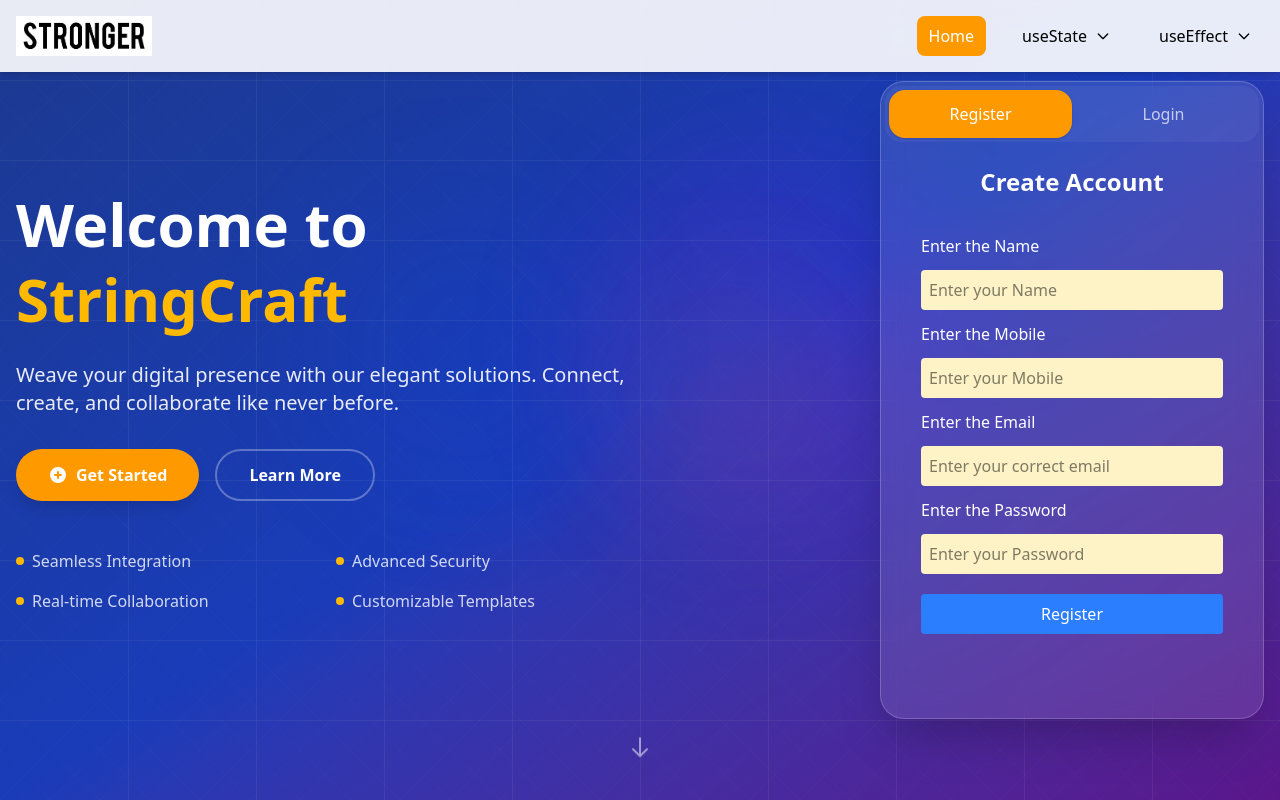
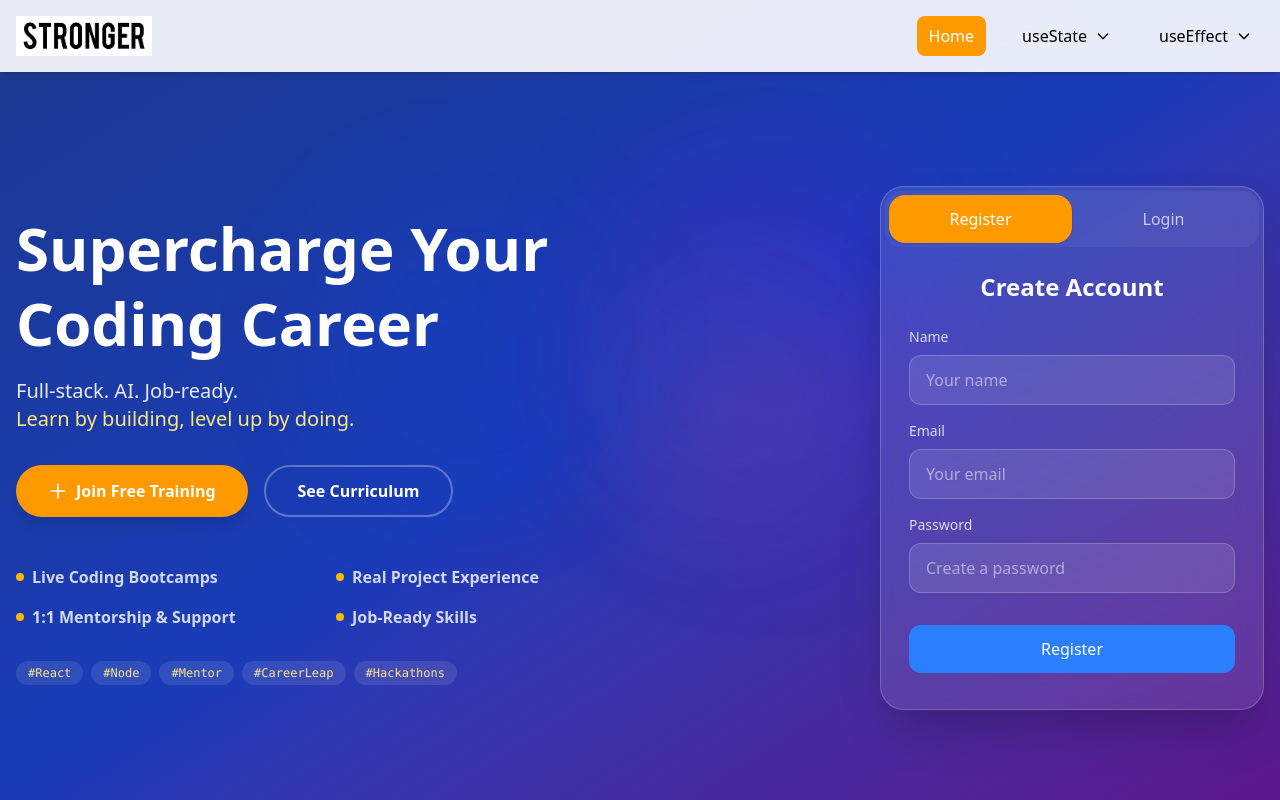
Before and after one commit to codesmashers31/myreact_team_strongers, a React (Vite) app: page / in a window 1280 px wide. Built offline with nearby package versions, Linux system fonts and the light colour scheme.

Commit message:
Api Updated

```diff
--- a/src/components/UseEffectapiFetch.jsx
+++ b/src/components/UseEffectapiFetch.jsx
@@ -3,21 +3,72 @@ import { useEffect, useState } from "react";
 
 const UseEffectapiFetch = () => {
 
-
-  return (
-    <section className="pt-24 pb-12 px-4">
-      <div className="max-w-2xl mx-auto bg-gradient-to-br from-gray-50 to-white p-8 rounded-3xl shadow-xl border border-gray-200">
-
-        {/* Title */}
-        <h2 className="text-3xl font-bold text-center mb-6 text-indigo-700">
-          React API Call Hook
-        </h2>
+const [product,setProduct] = useState([]);
 
 
 
 
+useEffect(()=>{
+
+ fetch("https://dummyjson.com/products?limit=10")
+ .then((res)=>res.json())
+ .then((data)=>setProduct(data.products))
+ .catch((err)=>console.error('Something is error',err));
+
+},[])
+
+
+console.log('This is product',product);
+
+
+
+
+  return (
+    <>
+<section className="pt-24 pb-12 px-4">
+  <h2 className="text-3xl font-bold text-center mb-10 text-indigo-700">
+    Our Product List
+  </h2>
+
+  {/* Grid layout */}
+  <div className="grid grid-cols-1 sm:grid-cols-2 md:grid-cols-3 lg:grid-cols-4 gap-8">
+    {product.map((product_new) => (
+      <div
+        key={product_new.id}
+        className="bg-white shadow-lg rounded-2xl overflow-hidden hover:shadow-2xl transition duration-300 flex flex-col"
+      >
+        {/* Image */}
+        <img
+          src={product_new.images[0]}
+          alt={product_new.title}
+          className="h-56 w-full object-cover"
+        />
+
+        {/* Card content */}
+        <div className="p-4 flex flex-col flex-grow">
+          <h1 className="font-bold text-lg text-gray-800 mb-2">
+            {product_new.title.slice(0, 20)}
+          </h1>
+          <p className="text-sm text-gray-600 mb-4 flex-grow">
+            {product_new.description.slice(0, 50)}...
+          </p>
+
+          {/* Price + Button */}
+          <div className="flex justify-between items-center mt-auto">
+            <p className="text-lg font-bold text-green-700">
+              Rs {product_new.price}
+            </p>
+            <button className="bg-yellow-400 text-black font-semibold px-4 py-2 rounded-lg hover:bg-yellow-500 transition">
+              Add to Cart
+            </button>
+          </div>
+        </div>
       </div>
-    </section>
+    ))}
+  </div>
+</section>
+
+    </>
   );
 };
 
--- a/src/pages/Form.jsx
+++ b/src/pages/Form.jsx
@@ -1,88 +1,32 @@
-  import { useState } from "react";
-
-  const Form = () => {
-
-    const [formdata, setFormdata] = useState(
-       {
-        fullname: "", mobile: "", email: "", password: ""
-       }
-      )
-
-      const [error,setError] = useState("");
-
-
-
-    const handlechange = (e) => {
-
-
-    setFormdata({...formdata,[e.target.name]:e.target.value})
-
-     if(formdata.mobile.length >= 10 ){
-      setError("mobile Number Must Be 10 digit")
-     }else if (formdata.mobile.length <=11 ){
-      setError("")
-
-     }
-   //console.log(formdata);
-
-
-    }
-
-
-    const handlesubmit = (event) => {
-
-         event.preventDefault()
-
-         const stringdata = JSON.stringify(formdata);
-
-         localStorage.setItem("users",stringdata)
-
-         alert('Register Succfully done');
-
-       setFormdata({fullname: "", mobile: "", email: "", password: ""})
-
-
-    }
-
-
-
-
-    return (
-
+const Form = () => (
+  <form className="space-y-4">
     <div>
-        <form className="flex flex-col p-3 gap-3" onSubmit={handlesubmit}>
-          <div className="flex flex-col">
-            <label htmlFor="" className="text-white mb-3">Enter the Name</label>
-            <input type="text" onChange={handlechange} value={formdata.fullname} name="fullname" className="h-10 bg-amber-100 p-2 rounded" placeholder="Enter your Name" />
+      <label className="block text-white/80 text-sm mb-2">Name</label>
+      <input
+        type="text"
+        placeholder="Your name"
+        className="w-full bg-white/10 border border-white/20 rounded-xl py-3 px-4 text-white placeholder-white/50 focus:outline-none focus:ring-2 focus:ring-amber-500/50"
+      />
     </div>
-
-          <div className="flex flex-col">
-            <label htmlFor="" className="text-white mb-3">Enter the Mobile</label>
-            <input type="text" onChange={handlechange} value={formdata.mobile} className="h-10   bg-amber-100 p-2 rounded" name="mobile" placeholder="Enter your Mobile" />
-            <p className="text-red-800">{error}</p>
+    <div>
+      <label className="block text-white/80 text-sm mb-2">Email</label>
+      <input
+        type="email"
+        placeholder="Your email"
+        className="w-full bg-white/10 border border-white/20 rounded-xl py-3 px-4 text-white placeholder-white/50 focus:outline-none focus:ring-2 focus:ring-amber-500/50"
+      />
     </div>
-          <div className="flex flex-col">
-            <label htmlFor="" className="text-white mb-3">Enter the Email</label>
-            <input type="text" onChange={handlechange} value={formdata.email} className="h-10 bg-amber-100 p-2 rounded" name="email" placeholder="Enter your correct email" />
+    <div>
+      <label className="block text-white/80 text-sm mb-2">Password</label>
+      <input
+        type="password"
+        placeholder="Create a password"
+        className="w-full bg-white/10 border border-white/20 rounded-xl py-3 px-4 text-white placeholder-white/50 focus:outline-none focus:ring-2 focus:ring-amber-500/50"
+      />
     </div>
-          <div className="flex flex-col">
-            <label htmlFor="" className="text-white mb-3">Enter the Password</label>
-            <input type="text" onChange={handlechange} value={formdata.password} className="h-10 bg-amber-100 mb-2 p-2 rounded" name="password" placeholder="Enter your Password" />
-          </div>
-
-          <div className="text-white mb-3 bg-blue-500  text-center p-2 rounded">
-            <button type="submit">Register</button>
-          </div>
+    <button className="w-full bg-blue-500 hover:bg-blue-600 text-white font-medium py-3 rounded-xl transition-all duration-300 transform hover:scale-[1.02] mt-4">
+      Register
+    </button>
   </form>
-      </div>
-
-
-
 );
-
-
-
-
-  }
-
 export default Form;
--- a/src/pages/Landing.jsx
+++ b/src/pages/Landing.jsx
@@ -1,112 +1,86 @@
 import { useState } from "react";
-import Form from "./Form";
+import Form from "./Form"; // your registration form component
 
-const Landing = () => {
+const features = [
+  "Live Coding Bootcamps",
+  "Real Project Experience",
+  "1:1 Mentorship & Support",
+  "Job-Ready Skills",
+];
+
+export default function Landing() {
   const [isLogin, setIsLogin] = useState(false);
 
   return (
-    <>
-      <section className="relative min-h-screen flex items-center justify-center overflow-hidden">
-        {/* Animated background elements */}
-        <div className="absolute inset-0 bg-gradient-to-br from-blue-900 via-blue-800 to-purple-900">
-          {/* Floating shapes */}
-          <div className="absolute top-1/4 left-1/4 w-72 h-72 bg-blue-700/20 rounded-full blur-3xl animate-pulse"></div>
-          <div className="absolute bottom-1/3 right-1/4 w-96 h-96 bg-purple-600/20 rounded-full blur-3xl animate-pulse delay-1000"></div>
-          <div className="absolute top-1/3 right-1/3 w-64 h-64 bg-amber-500/10 rounded-full blur-3xl animate-pulse delay-2000"></div>
-        </div>
+    <section className="relative min-h-screen flex items-center justify-center overflow-hidden pt-24">
+      {/* BG & cool effects */}
+      <div className="absolute inset-0 bg-gradient-to-br from-blue-900 via-blue-800 to-purple-900"></div>
+      <div className="absolute top-1/4 left-1/4 w-72 h-72 bg-blue-700/20 rounded-full blur-3xl animate-pulse" />
+      <div className="absolute bottom-1/3 right-1/4 w-96 h-96 bg-purple-600/20 rounded-full blur-3xl animate-pulse delay-1000" />
+      <div className="absolute top-1/3 right-1/3 w-64 h-64 bg-amber-500/10 rounded-full blur-3xl animate-pulse delay-2000" />
 
-        {/* String art elements */}
-        <div className="absolute inset-0 opacity-20">
-          {/* Horizontal strings */}
-          {[...Array(10)].map((_, i) => (
-            <div
-              key={i}
-              className="absolute w-full h-px bg-white/30"
-              style={{ top: `${(i + 1) * 10}%` }}
-            ></div>
-          ))}
-          {/* Vertical strings */}
-          {[...Array(10)].map((_, i) => (
-            <div
-              key={i}
-              className="absolute h-full w-px bg-white/30"
-              style={{ left: `${(i + 1) * 10}%` }}
-            ></div>
-          ))}
-          {/* Diagonal strings */}
-          <div className="absolute inset-0 bg-[linear-gradient(45deg,transparent_49%,rgba(255,255,255,0.1)_50%,transparent_51%)] bg-[length:50px_50px]"></div>
-          <div className="absolute inset-0 bg-[linear-gradient(-45deg,transparent_49%,rgba(255,255,255,0.1)_50%,transparent_51%)] bg-[length:50px_50px]"></div>
-        </div>
-
+      {/* Main content container */}
       <div className="relative z-30 container mx-auto px-4 flex flex-col md:flex-row items-center justify-between gap-12">
-          {/* Text content */}
+        {/* Hero Information */}
         <div className="text-center md:text-left md:w-1/2 animate-fade-in-right">
-            <h1 className="text-4xl md:text-6xl font-bold text-white mb-6 leading-tight">
-              Welcome to <span className="text-amber-400">StringCraft</span>
+          <h1 className="text-4xl md:text-6xl font-bold text-white mb-4 leading-tight">
+            Supercharge Your Coding Career
           </h1>
-            <p className="text-xl text-white/90 mb-8 max-w-2xl">
-              Weave your digital presence with our elegant solutions. Connect, create, and collaborate like never before.
+          <p className="text-xl text-white/90 mb-8 max-w-2xl mx-auto md:mx-0">
+            Full-stack. AI. Job-ready. <br />
+            <span className="text-amber-200">Learn by building, level up by doing.</span>
           </p>
           <div className="flex flex-col sm:flex-row gap-4 justify-center md:justify-start">
-              <button className="bg-amber-500 hover:bg-amber-600 text-white font-semibold py-3 px-8 rounded-full transition-all duration-300 transform hover:scale-105 shadow-lg flex items-center gap-2">
-                <svg xmlns="http://www.w3.org/2000/svg" className="h-5 w-5" viewBox="0 0 20 20" fill="currentColor">
-                  <path fillRule="evenodd" d="M10 18a8 8 0 100-16 8 8 0 000 16zm1-11a1 1 0 10-2 0v2H7a1 1 0 100 2h2v2a1 1 0 102 0v-2h2a1 1 0 100-2h-2V7z" clipRule="evenodd" />
+            <button className="bg-amber-500 hover:bg-amber-600 text-white font-semibold py-3 px-8 rounded-full shadow-lg transition-all transform hover:scale-105 flex items-center gap-2">
+              <svg className="h-5 w-5" fill="none" stroke="currentColor" viewBox="0 0 24 24">
+                <path strokeLinecap="round" strokeLinejoin="round" strokeWidth="2"
+                  d="M12 4v16m8-8H4"
+                />
               </svg>
-                Get Started
+              Join Free Training
             </button>
-              <button className="border-2 border-white/30 hover:border-white text-white font-semibold py-3 px-8 rounded-full transition-all duration-300 transform hover:scale-105">
-                Learn More
+            <button className="border-2 border-white/30 hover:border-white text-white font-semibold py-3 px-8 rounded-full transition-all transform hover:scale-105">
+              See Curriculum
             </button>
           </div>
-
-            {/* Features list */}
+          {/* Features */}
           <div className="mt-12 grid grid-cols-1 sm:grid-cols-2 gap-4 text-white/80">
-              <div className="flex items-center gap-2">
-                <div className="w-2 h-2 bg-amber-400 rounded-full"></div>
-                <span>Seamless Integration</span>
+            {features.map(f => (
+              <div key={f} className="flex items-center gap-2">
+                <div className="w-2 h-2 bg-amber-400 rounded-full"/>
+                <span className="font-semibold">{f}</span>
               </div>
-              <div className="flex items-center gap-2">
-                <div className="w-2 h-2 bg-amber-400 rounded-full"></div>
-                <span>Advanced Security</span>
+            ))}
           </div>
-              <div className="flex items-center gap-2">
-                <div className="w-2 h-2 bg-amber-400 rounded-full"></div>
-                <span>Real-time Collaboration</span>
-              </div>
-              <div className="flex items-center gap-2">
-                <div className="w-2 h-2 bg-amber-400 rounded-full"></div>
-                <span>Customizable Templates</span>
-              </div>
+          {/* Coding badges */}
+          <div className="mt-8 flex gap-2 flex-wrap">
+            {['#React', '#Node', '#Mentor', '#CareerLeap', '#Hackathons'].map((s,i) => (
+              <span key={i} className="bg-white/10 px-3 py-1 rounded-full text-amber-200 text-xs font-mono">{s}</span>
+            ))}
           </div>
         </div>
 
-          {/* Form container with toggle */}
+        {/* Auth Card */}
         <div className="w-full md:w-96 bg-white/10 backdrop-blur-md rounded-3xl p-1 border border-white/20 shadow-2xl animate-fade-in-left">
-            {/* Toggle between login and register */}
+          {/* Toggle */}
           <div className="flex bg-white/5 rounded-2xl p-1 mb-6">
             <button
               onClick={() => setIsLogin(false)}
-                className={`flex-1 py-3 rounded-2xl text-center font-medium transition-all ${!isLogin ? 'bg-amber-500 text-white shadow' : 'text-white/70 hover:text-white'}`}
-              >
+              className={`flex-1 py-3 rounded-2xl text-center font-medium transition-all ${!isLogin ? 'bg-amber-500 text-white shadow' : 'text-white/70 hover:text-white'}`}>
               Register
             </button>
             <button
               onClick={() => setIsLogin(true)}
-                className={`flex-1 py-3 rounded-2xl text-center font-medium transition-all ${isLogin ? 'bg-blue-500 text-white shadow' : 'text-white/70 hover:text-white'}`}
-              >
+              className={`flex-1 py-3 rounded-2xl text-center font-medium transition-all ${isLogin ? 'bg-blue-500 text-white shadow' : 'text-white/70 hover:text-white'}`}>
               Login
             </button>
           </div>
-
           {/* Form */}
           <div className="px-6 pb-8">
-              <h2 className="text-2xl font-bold text-white mb-6 text-center">
-                {isLogin ? 'Welcome Back!' : 'Create Account'}
-              </h2>
-
+            <h2 className="text-2xl font-bold text-white mb-6 text-center">{isLogin ? 'Welcome Back!' : 'Create Account'}</h2>
             {isLogin ? (
-                // Login Form
               <div className="space-y-4">
+                {/* Email */}
                 <div>
                   <label className="block text-white/80 text-sm mb-2">Email</label>
                   <input
@@ -115,6 +89,7 @@ const Landing = () => {
                     className="w-full bg-white/10 border border-white/20 rounded-xl py-3 px-4 text-white placeholder-white/50 focus:outline-none focus:ring-2 focus:ring-amber-500/50"
                   />
                 </div>
+                {/* Password */}
                 <div>
                   <label className="block text-white/80 text-sm mb-2">Password</label>
                   <input
@@ -135,52 +110,11 @@ const Landing = () => {
                 </button>
               </div>
             ) : (
-                // Registration Form
               <Form />
             )}
-
-              {/* Social login */}
-              <div className="mt-6">
-                {/* <div className="relative flex items-center">
-                  <div className="flex-grow border-t border-white/20"></div>
-                  <span className="flex-shrink mx-4 text-white/60 text-sm">Or continue with</span>
-                  <div className="flex-grow border-t border-white/20"></div>
-                </div> */}
-
-                {/* <div className="grid grid-cols-3 gap-3 mt-4">
-                  <button className="bg-white/10 hover:bg-white/20 p-2 rounded-xl transition-all duration-300 flex items-center justify-center">
-                    <svg className="w-5 h-5" viewBox="0 0 24 24" fill="currentColor">
-                      <path d="M22.56 12.25c0-.78-.07-1.53-.2-2.25H12v4.26h5.92c-.26 1.37-1.04 2.53-2.21 3.31v2.77h3.57c2.08-1.92 3.28-4.74 3.28-8.09z" fill="#4285F4"/>
-                      <path d="M12 23c2.97 0 5.46-.98 7.28-2.66l-3.57-2.77c-.98.66-2.23 1.06-3.71 1.06-2.86 0-5.29-1.93-6.16-4.53H2.18v2.84C3.99 20.53 7.7 23 12 23z" fill="#34A853"/>
-                      <path d="M5.84 14.09c-.22-.66-.35-1.36-.35-2.09s.13-1.43.35-2.09V7.07H2.18C1.43 8.55 1 10.22 1 12s.43 3.45 1.18 4.93l2.85-2.22.81-.62z" fill="#FBBC05"/>
-                      <path d="M12 5.38c1.62 0 3.06.56 4.21 1.64l3.15-3.15C17.45 2.09 14.97 1 12 1 7.7 1 3.99 3.47 2.18 7.07l3.66 2.84c.87-2.6 3.3-4.53 6.16-4.53z" fill="#EA4335"/>
-                    </svg>
-                  </button>
-                  <button className="bg-white/10 hover:bg-white/20 p-2 rounded-xl transition-all duration-300 flex items-center justify-center">
-                    <svg className="w-5 h-5" fill="currentColor" viewBox="0 0 24 24">
-                      <path d="M12.017 0C5.396 0 .029 5.367.029 11.987c0 5.079 3.158 9.417 7.618 11.174-.105-.949-.199-2.403.041-3.439.219-.937 1.406-5.957 1.406-5.957s-.359-.72-.359-1.781c0-1.663.967-2.911 2.168-2.911 1.024 0 1.518.769 1.518 1.688 0 1.029-.653 2.567-.992 3.992-.285 1.193.6 2.165 1.775 2.165 2.128 0 3.768-2.245 3.768-5.487 0-2.861-2.063-4.869-5.008-4.869-3.41 0-5.409 2.562-5.409 5.199 0 1.033.394 2.143.889 2.741.099.12.112.225.085.345-.09.375-.293 1.199-.334 1.363-.053.225-.172.271-.402.165-1.495-.69-2.433-2.878-2.433-4.646 0-3.776 2.748-7.252 7.92-7.252 4.158 0 7.392 2.967 7.392 6.923 0 4.135-2.607 7.462-6.233 7.462-1.214 0-2.357-.629-2.75-1.378l-.748 2.853c-.271 1.043-1.002 2.35-1.492 3.146C9.57 23.812 10.763 24.009 12.017 24.009c6.624 0 11.99-5.367 11.99-11.988C24.007 5.367 18.641.001 12.017.001z"/>
-                    </svg>
-                  </button>
-                  <button className="bg-white/10 hover:bg-white/20 p-2 rounded-xl transition-all duration-300 flex items-center justify-center">
-                    <svg className="w-5 h-5" fill="currentColor" viewBox="0 0 24 24">
-                      <path d="M24 4.557c-.883.392-1.832.656-2.828.775 1.017-.609 1.798-1.574 2.165-2.724-.951.564-2.005.974-3.127 1.195-.897-.957-2.178-1.555-3.594-1.555-3.179 0-5.515 2.966-4.797 6.045-4.091-.205-7.719-2.165-10.148-5.144-1.29 2.213-.669 5.108 1.523 6.574-.806-.026-1.566-.247-2.229-.616-.054 2.281 1.581 4.415 3.949 4.89-.693.188-1.452.232-2.224.084.626 1.956 2.444 3.379 4.6 3.419-2.07 1.623-4.678 2.348-7.29 2.04 2.179 1.397 4.768 2.212 7.548 2.212 9.142 0 14.307-7.721 13.995-14.646.962-.695 1.797-1.562 2.457-2.549z"/>
-                    </svg>
-                  </button>
-                </div> */}
           </div>
         </div>
       </div>
-        </div>
-
-        {/* Decorative elements */}
-        <div className="absolute bottom-10 left-1/2 transform -translate-x-1/2 text-white/50 animate-bounce">
-          <svg xmlns="http://www.w3.org/2000/svg" className="h-6 w-6" fill="none" viewBox="0 0 24 24" stroke="currentColor">
-            <path strokeLinecap="round" strokeLinejoin="round" strokeWidth={2} d="M19 14l-7 7m0 0l-7-7m7 7V3" />
-          </svg>
-        </div>
     </section>
-    </>
   );
-};
-
-export default Landing;
+}
```
Lines whose indentation alone changed are shown as unchanged.
